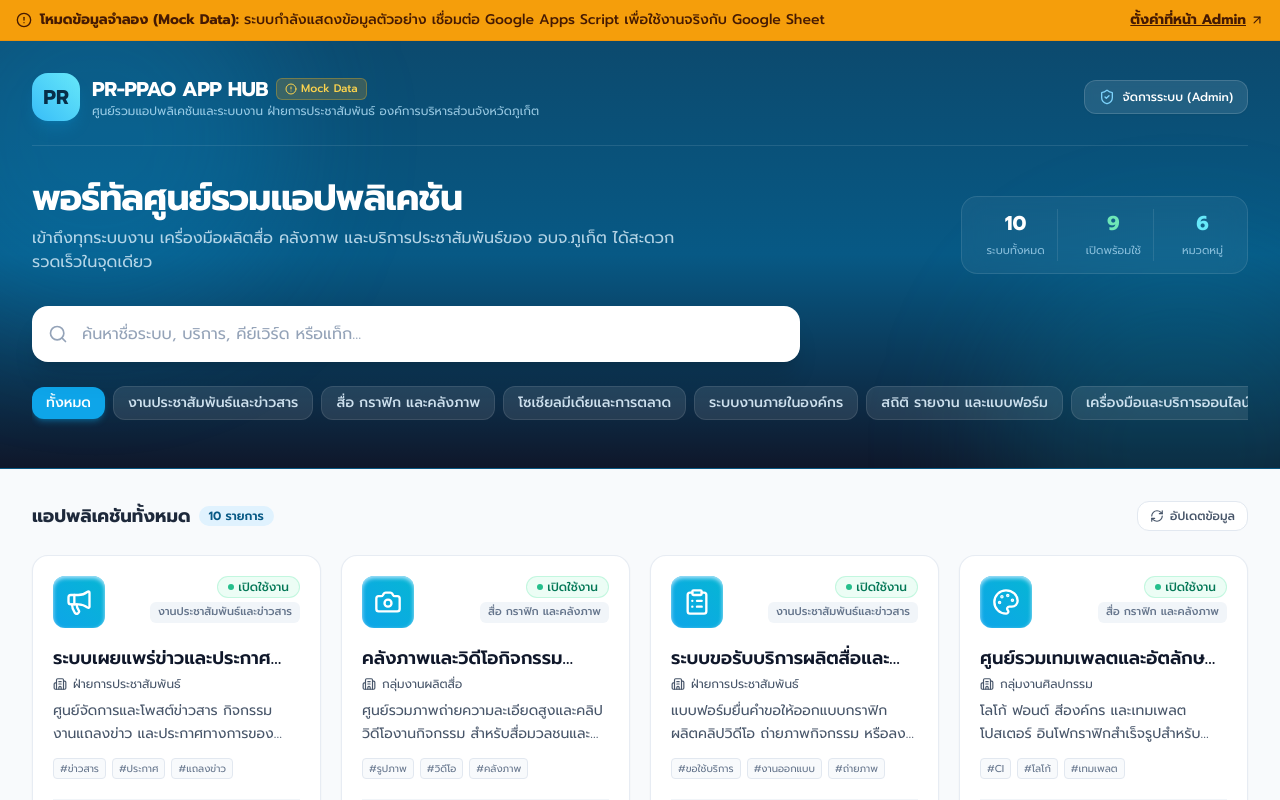
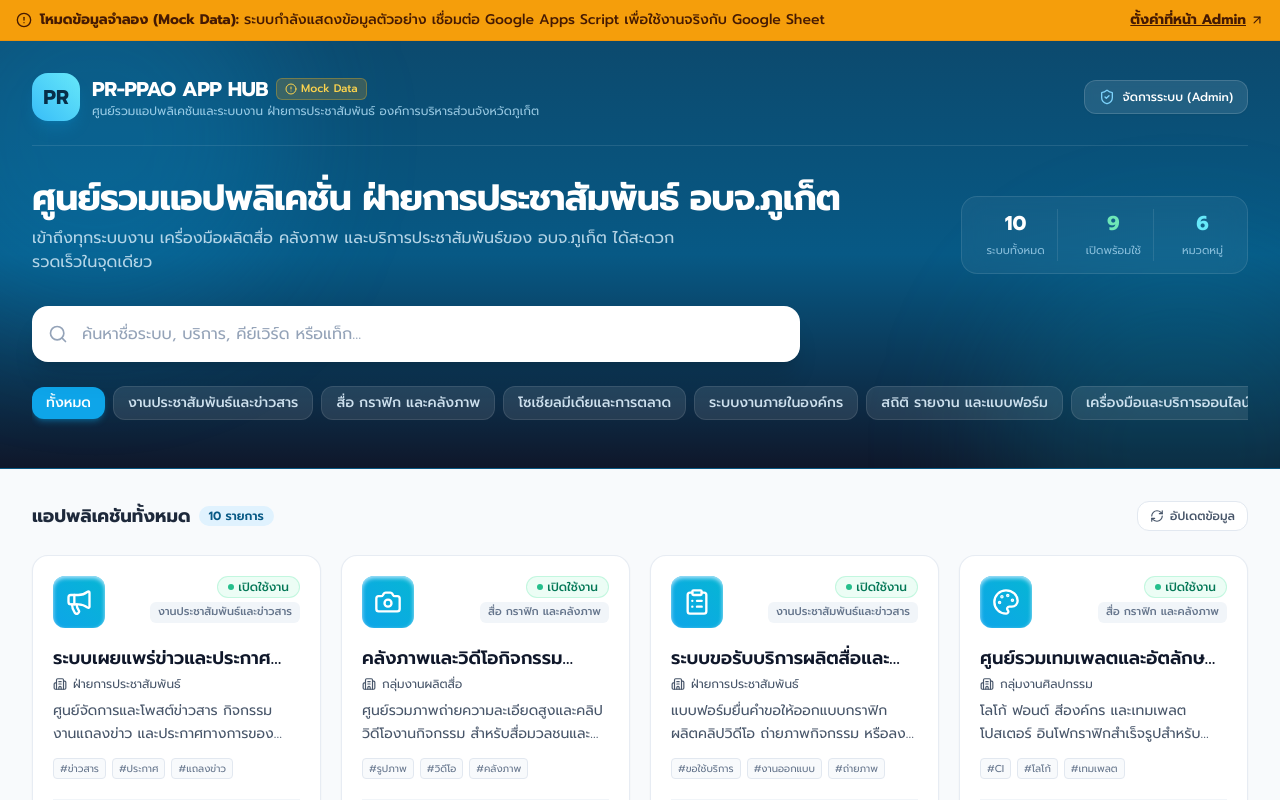
Before and after one commit to NayspidyZ/PRPPAO-APPHUB, a Next.js app: page / in a window 1280 px wide. Shown: the top 800 px of the page. Built offline with nearby package versions, Linux system fonts and the light colour scheme.

Commit message:
chore: update hero title to ศูนย์รวมแอปพลิเคชั่น ฝ่ายการประชาสัมพันธ์ อบจ.ภูเก็ต

```diff
--- a/src/components/Header.tsx
+++ b/src/components/Header.tsx
@@ -74,7 +74,7 @@ export const Header: React.FC<HeaderProps> = ({
         <div className="pt-8 pb-6 flex flex-col md:flex-row md:items-end justify-between gap-6">
           <div>
             <h1 className="text-2xl sm:text-3xl lg:text-4xl font-extrabold tracking-tight text-white">
-              พอร์ทัลศูนย์รวมแอปพลิเคชัน
+              ศูนย์รวมแอปพลิเคชั่น ฝ่ายการประชาสัมพันธ์ อบจ.ภูเก็ต
             </h1>
             <p className="mt-2 text-sm sm:text-base text-sky-100/80 max-w-2xl leading-relaxed">
               เข้าถึงทุกระบบงาน เครื่องมือผลิตสื่อ คลังภาพ และบริการประชาสัมพันธ์ของ อบจ.ภูเก็ต ได้สะดวกรวดเร็วในจุดเดียว
```
